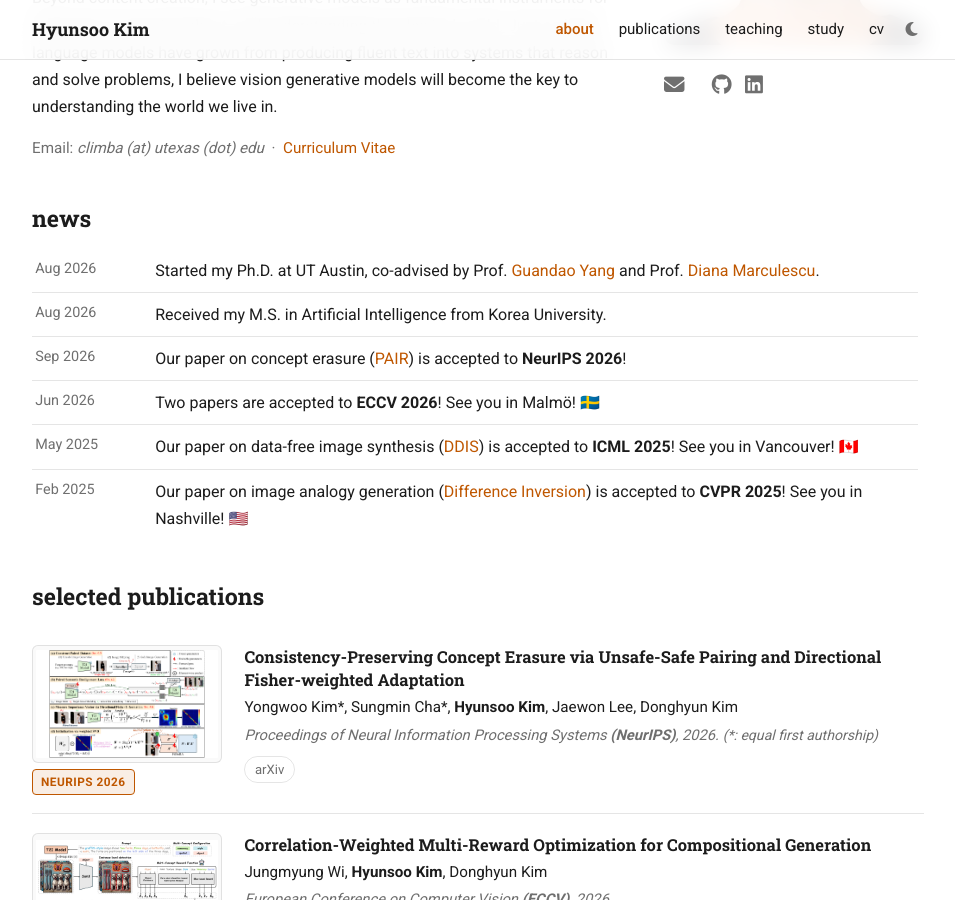
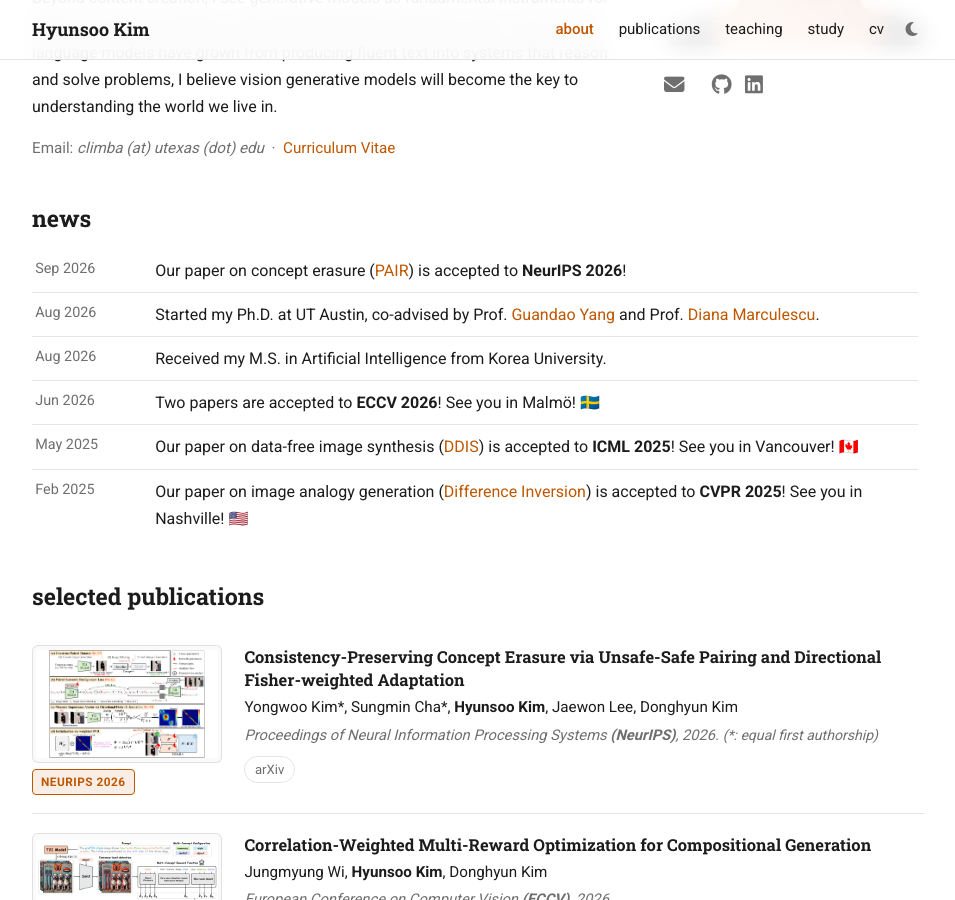
Before and after one commit to gustn9609/gustn9609.github.io, a Jekyll site: the page built from _pages/about.md, in a window 1280 px wide and 900 px high, scrolled down 497 px. Shown: the whole window, without its empty margins (162-1117 px from the left). Built offline with Jekyll 4.4.1, drawn with Linux system fonts in a browser that asks for light colours; a style sheet for code colours, icons or effects is not loaded; some of the changed lines change nothing that is shown.

Commit message:
Fix news order: newest first (Sep > Aug > Jun)

```diff
--- a/_data/news.yml
+++ b/_data/news.yml
@@ -1,12 +1,12 @@
 # Newest first. `content` accepts inline HTML.
+- date: "Sep 2026"
+  content: "Our paper on concept erasure (<a href='https://arxiv.org/abs/2602.05339'>PAIR</a>) is accepted to <strong>NeurIPS 2026</strong>!"
+
 - date: "Aug 2026"
   content: "Started my Ph.D. at UT Austin, co-advised by Prof. <a href='https://www.guandaoyang.com/'>Guandao Yang</a> and Prof. <a href='https://users.ece.utexas.edu/~dianam/'>Diana Marculescu</a>."
 
 - date: "Aug 2026"
   content: "Received my M.S. in Artificial Intelligence from Korea University."
-
-- date: "Sep 2026"
-  content: "Our paper on concept erasure (<a href='https://arxiv.org/abs/2602.05339'>PAIR</a>) is accepted to <strong>NeurIPS 2026</strong>!"
 
 - date: "Jun 2026"
   content: "Two papers are accepted to <strong>ECCV 2026</strong>! See you in Malmö! &#x1F1F8;&#x1F1EA;"
```
